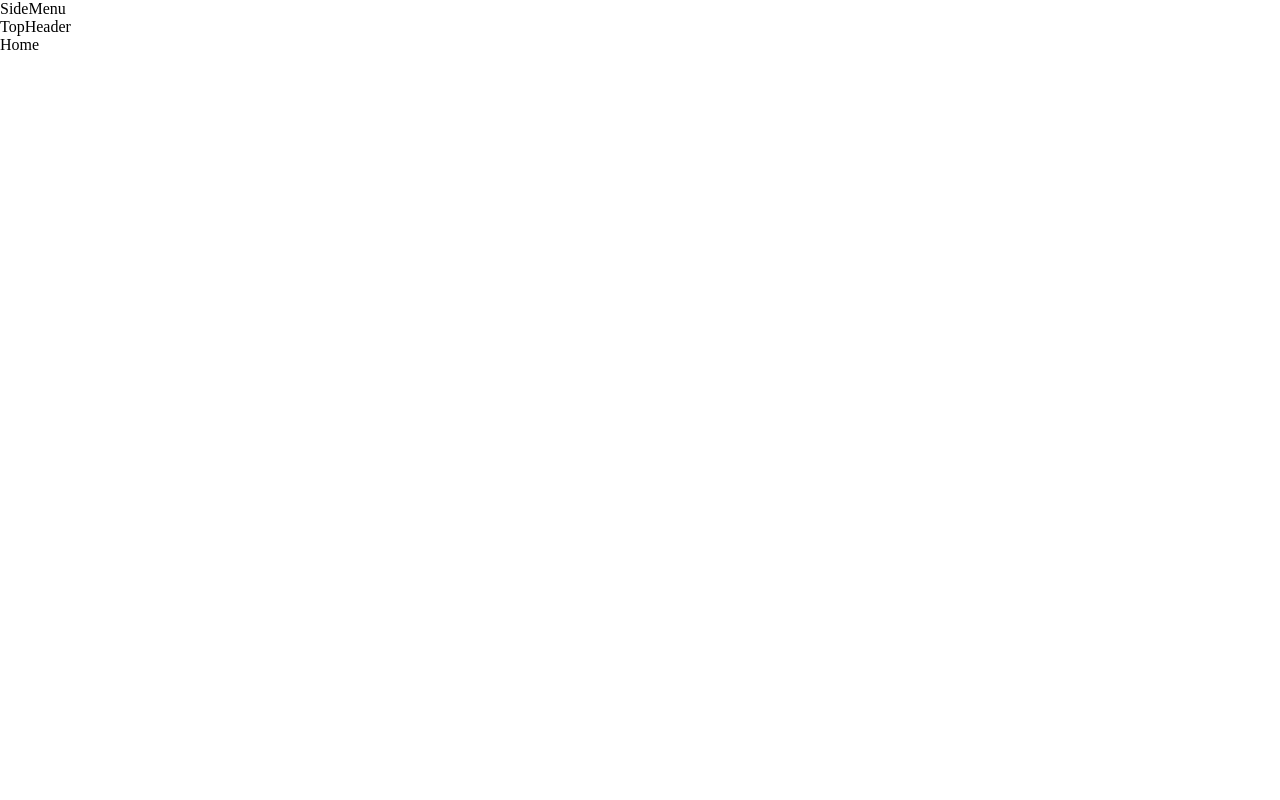
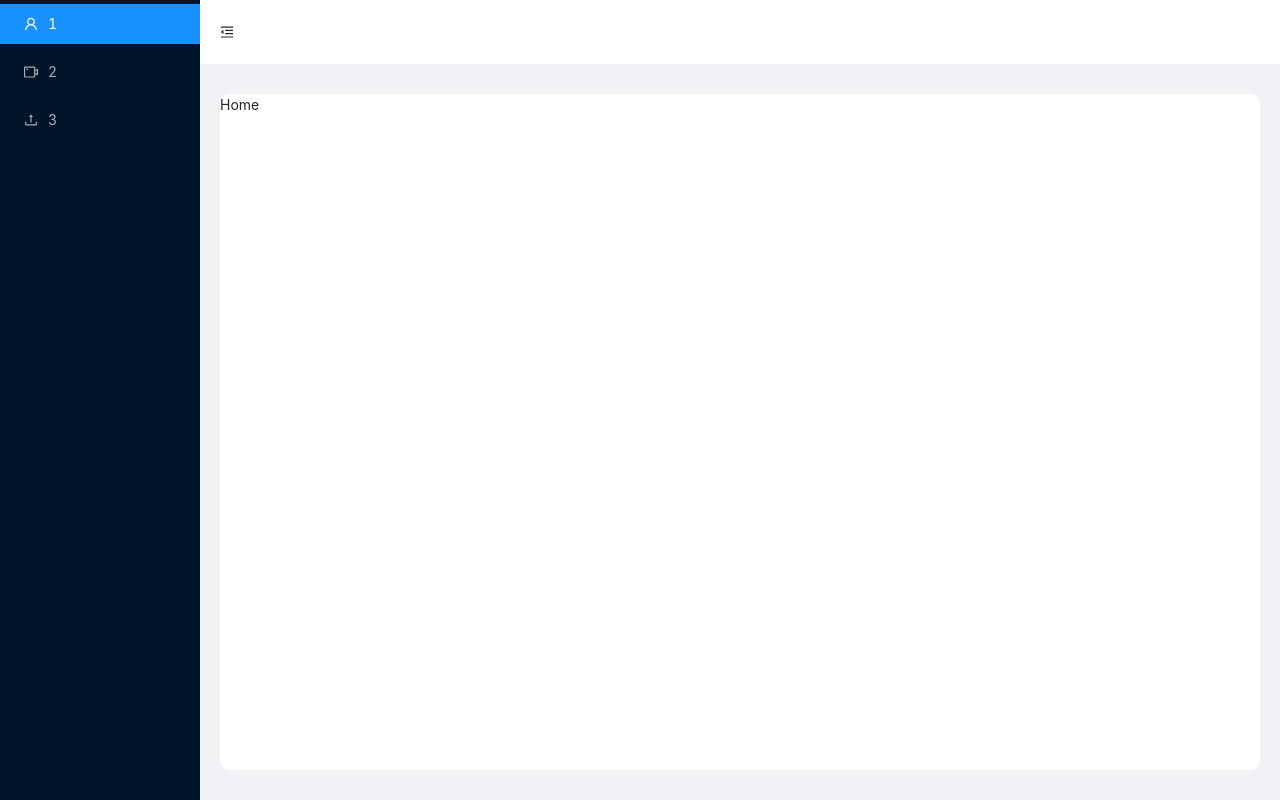
Before and after one commit to Super-ZiHao/ness-system, a React (Create React App) app: page /home in a window 1280 px wide. Built offline with nearby package versions, Linux system fonts and the light colour scheme; sample sign-in values are in the browser's storage.

Commit message:
实现 layout 布局

```diff
--- a/package.json
+++ b/package.json
@@ -3,6 +3,7 @@
   "version": "0.1.0",
   "private": true,
   "dependencies": {
+    "@ant-design/icons": "^4.7.0",
     "@testing-library/jest-dom": "^5.16.2",
     "@testing-library/react": "^12.1.3",
     "@testing-library/user-event": "^13.5.0",
--- a/src/App.scss
+++ /dev/null
@@ -1,4 +0,0 @@
-*{
-  margin: 0;
-  padding: 0;
-}
--- a/src/App.tsx
+++ b/src/App.tsx
@@ -1,6 +1,5 @@
 import React from 'react';
 import IndexRouter from './router/indexRouter';
-import './App.scss';
 
 function App() {
   return (
--- a/src/components/sandbox/SideMenu.tsx
+++ b/src/components/sandbox/SideMenu.tsx
@@ -1,5 +1,24 @@
+import { Layout, Menu } from 'antd';
+import { UploadOutlined, UserOutlined, VideoCameraOutlined } from '@ant-design/icons';
+
 const SideMenu = () => {
-  return <div>SideMenu</div>;
+  const { Sider } = Layout;
+  return (
+    <Sider className='layout-sider'>
+      <div className="logo" />
+      <Menu theme="dark" mode="inline" defaultSelectedKeys={['1']}>
+        <Menu.Item key="1" icon={<UserOutlined />}>
+          1
+        </Menu.Item>
+        <Menu.Item key="2" icon={<VideoCameraOutlined />}>
+          2
+        </Menu.Item>
+        <Menu.Item key="3" icon={<UploadOutlined />}>
+          3
+        </Menu.Item>
+      </Menu>
+    </Sider>
+  );
 };
 
 export default SideMenu;
--- a/src/components/sandbox/TopHeader.tsx
+++ b/src/components/sandbox/TopHeader.tsx
@@ -1,5 +1,17 @@
+import React, { useState } from 'react'
+import { Layout } from 'antd';
+import { MenuFoldOutlined, MenuUnfoldOutlined } from '@ant-design/icons';
+
 const TopHeader = () => {
-  return <div>TopHeader</div>
-}
+  const { Header } = Layout;
+  const [collapsed, setCollapsed] = useState<boolean>(false)
+  return (
+    <Header className='layout-header'>
+      {
+        collapsed ? <MenuUnfoldOutlined/> : <MenuFoldOutlined />
+      }
+    </Header>
+  );
+};
 
-export default TopHeader
+export default TopHeader;
--- a/src/index.tsx
+++ b/src/index.tsx
@@ -1,9 +1,8 @@
 import React from 'react';
 import ReactDOM from 'react-dom';
-import './index.scss';
 import App from './App';
+import './style/index.scss'
 // import reportWebVitals from './reportWebVitals';
-
 ReactDOM.render(<App />, document.getElementById('root'));
 
 // reportWebVitals();
--- /dev/null
+++ b/src/style/_extends.scss
@@ -0,0 +1 @@
+@import './views/sandbox/NewSandBox.scss';
--- /dev/null
+++ b/src/style/index.scss
@@ -0,0 +1,3 @@
+// antd 样式
+@import 'antd/dist/antd.css';
+@import './extends';
--- /dev/null
+++ b/src/style/views/sandbox/NewSandBox.scss
@@ -0,0 +1,12 @@
+.layout-sider {
+  height: 100vh;
+}
+.layout-header {
+  background-color: #fff;
+  padding: 0 20px;
+}
+.layout-content {
+  background-color: #fff;
+  margin: 30px 20px;
+  border-radius: 10px;
+}
--- a/src/views/sandbox/NewSandBox.tsx
+++ b/src/views/sandbox/NewSandBox.tsx
@@ -1,16 +1,21 @@
+import { Layout } from 'antd';
 import React from 'react';
 import { Outlet } from 'react-router-dom';
 import SideMenu from '../../components/sandbox/SideMenu';
 import TopHeader from '../../components/sandbox/TopHeader';
 
 const NewSandBox = () => {
+  const { Content } = Layout;
   return (
-    <div>
+    <Layout>
       <SideMenu></SideMenu>
-      <TopHeader></TopHeader>
-
-      <Outlet />
-    </div>
+      <Layout>
+        <TopHeader></TopHeader>
+        <Content className='layout-content'>
+          <Outlet />
+        </Content>
+      </Layout>
+    </Layout>
   );
 };
 
--- a/src/views/sandbox/home/Home.tsx
+++ b/src/views/sandbox/home/Home.tsx
@@ -1,5 +1,9 @@
 const Home = () => {
-  return <div>Home</div>
+  return (
+    <div>
+      Home
+    </div>
+  )
 }
 
 export default Home
```
Also changed, not shown: src/index.scss (deleted).
